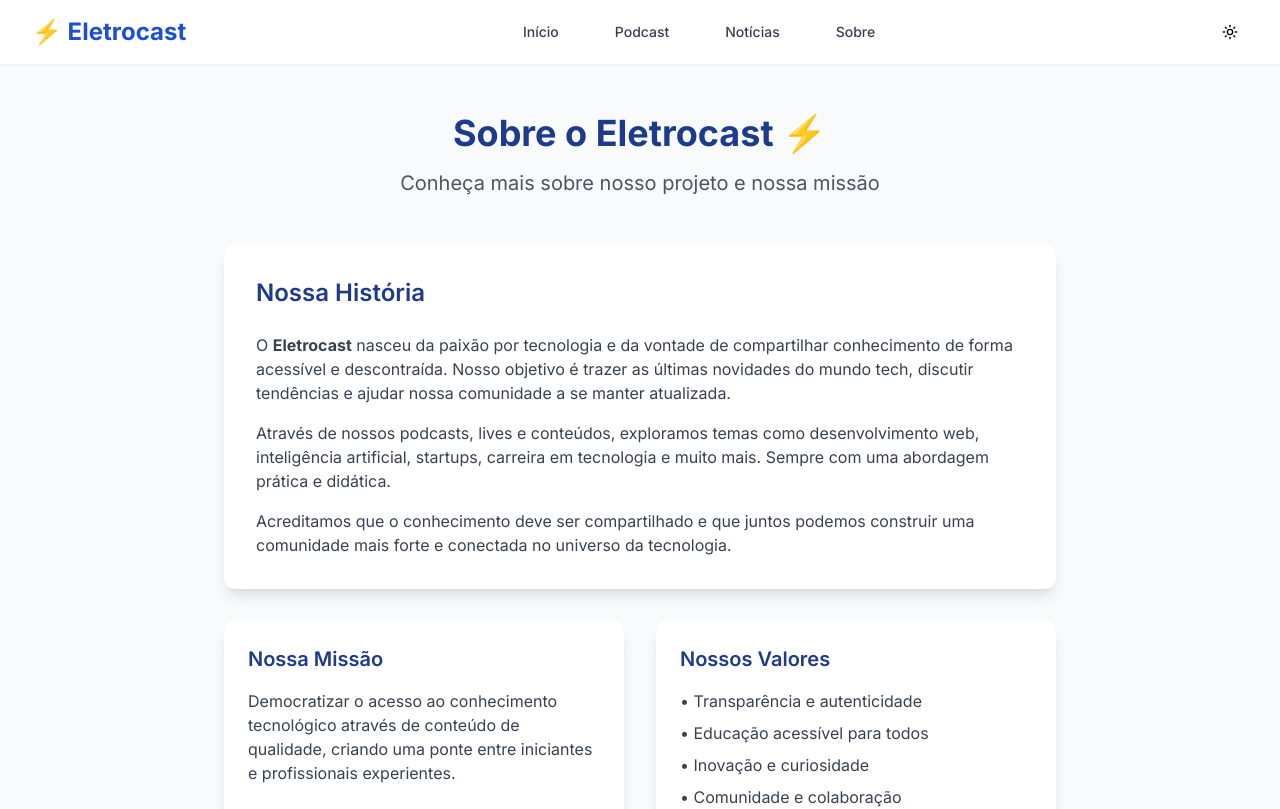
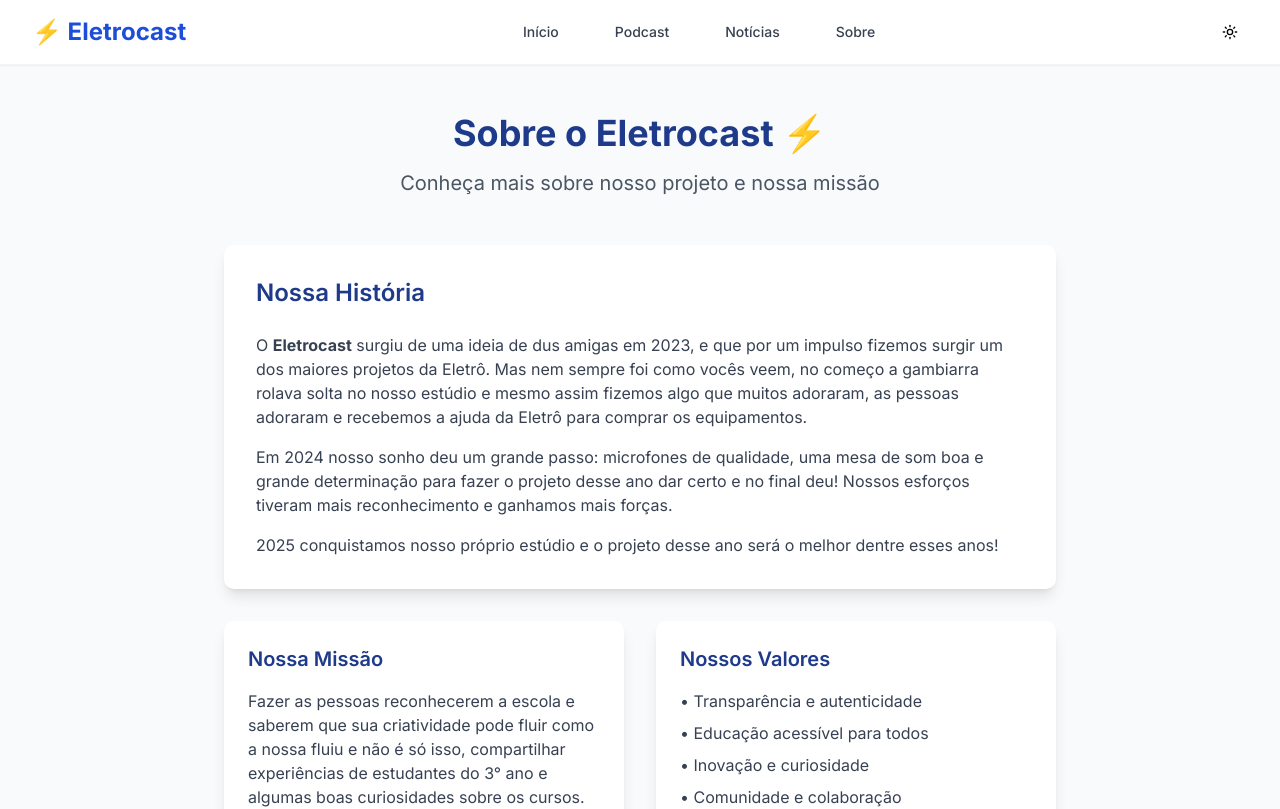
Before and after one commit to zwlucas/eletrocast, a Next.js app: page /sobre in a window 1280 px wide. Shown: the top 809 px of the page. Built offline with nearby package versions, Linux system fonts and the light colour scheme.

Commit message:
about page

```diff
--- a/app/sobre/page.tsx
+++ b/app/sobre/page.tsx
@@ -13,19 +13,20 @@ export default function SobrePage() {
 
         <div className="prose prose-lg max-w-none text-gray-700 dark:text-gray-300">
           <p className="mb-4">
-            O <strong>Eletrocast</strong> nasceu da paixão por tecnologia e da vontade de compartilhar conhecimento de
-            forma acessível e descontraída. Nosso objetivo é trazer as últimas novidades do mundo tech, discutir
-            tendências e ajudar nossa comunidade a se manter atualizada.
+            O <strong>Eletrocast</strong> surgiu de uma ideia de dus amigas em 2023, e que por um impulso fizemos
+            surgir um dos maiores projetos da Eletrô. Mas nem sempre foi como vocês veem, no começo a gambiarra rolava
+            solta no nosso estúdio e mesmo assim fizemos algo que muitos adoraram, as pessoas adoraram e recebemos a
+            ajuda da Eletrô para comprar os equipamentos.
           </p>
 
           <p className="mb-4">
-            Através de nossos podcasts, lives e conteúdos, exploramos temas como desenvolvimento web, inteligência
-            artificial, startups, carreira em tecnologia e muito mais. Sempre com uma abordagem prática e didática.
+            Em 2024 nosso sonho deu um grande passo: microfones de qualidade, uma mesa de som boa e grande determinação
+            para fazer o projeto desse ano dar certo e no final deu! Nossos esforços tiveram mais reconhecimento e ganhamos
+            mais forças.
           </p>
 
           <p>
-            Acreditamos que o conhecimento deve ser compartilhado e que juntos podemos construir uma comunidade mais
-            forte e conectada no universo da tecnologia.
+            2025 conquistamos nosso próprio estúdio e o projeto desse ano será o melhor dentre esses anos!
           </p>
         </div>
       </div>
@@ -34,8 +35,8 @@ export default function SobrePage() {
         <div className="bg-white dark:bg-gray-800 rounded-lg shadow-lg p-6">
           <h3 className="text-xl font-semibold text-blue-900 dark:text-blue-100 mb-4">Nossa Missão</h3>
           <p className="text-gray-700 dark:text-gray-300">
-            Democratizar o acesso ao conhecimento tecnológico através de conteúdo de qualidade, criando uma ponte entre
-            iniciantes e profissionais experientes.
+            Fazer as pessoas reconhecerem a escola e saberem que sua criatividade pode fluir como a nossa fluiu e
+            não é só isso, compartilhar experiências de estudantes do 3° ano e algumas boas curiosidades sobre os cursos.
           </p>
         </div>
 
```
Also changed, not shown: 1 other file (tests, documents, lock files or other folders).
